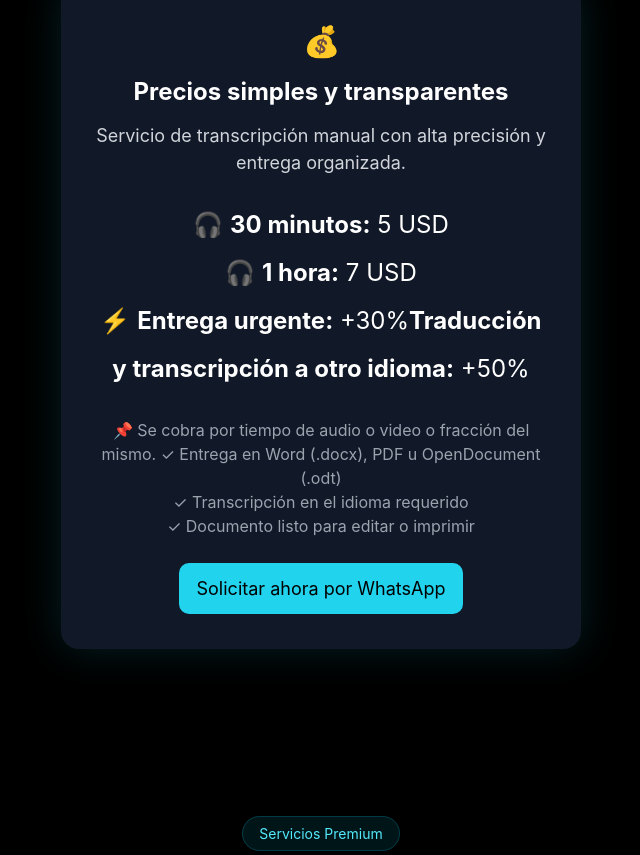
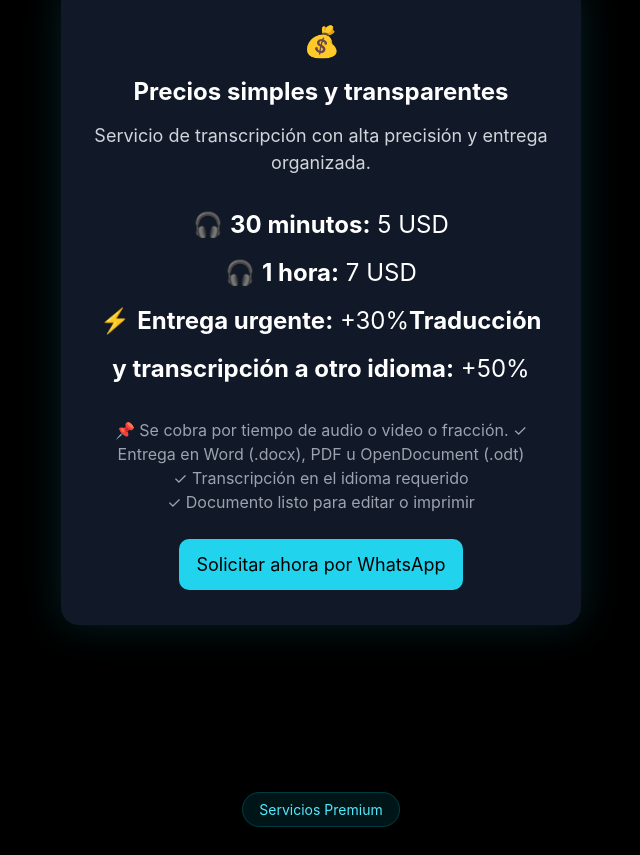
Before and after one commit to felescan/escobara-transcripciones, a React (Vite) app: page / in a window 1280 px wide. Shown: the part 922-1777 px from the top of the page, without its empty margins (319-959 px from the left). Built offline with nearby package versions, Linux system fonts and the light colour scheme.

Commit message:
Mejora seccion de precios y formatos de entrega

```diff
--- a/src/App.jsx
+++ b/src/App.jsx
@@ -203,7 +203,7 @@ Adjunto el archivo para cotización.
       color: "#d1d5db",
       marginBottom: "25px"
     }}>
-      Servicio de transcripción manual con alta precisión y entrega organizada.
+      Servicio de transcripción con alta precisión y entrega organizada.
     </p>
 
     <div style={{
@@ -222,7 +222,7 @@ Adjunto el archivo para cotización.
       color: "#9ca3af",
       marginBottom: "25px"
     }}>
-      📌 Se cobra por tiempo de audio o video o fracción del mismo.
+      📌 Se cobra por tiempo de audio o video o fracción.
        ✓ Entrega en Word (.docx), PDF u OpenDocument (.odt)<br />
        ✓ Transcripción en el idioma requerido<br />
        ✓ Documento listo para editar o imprimir
```
